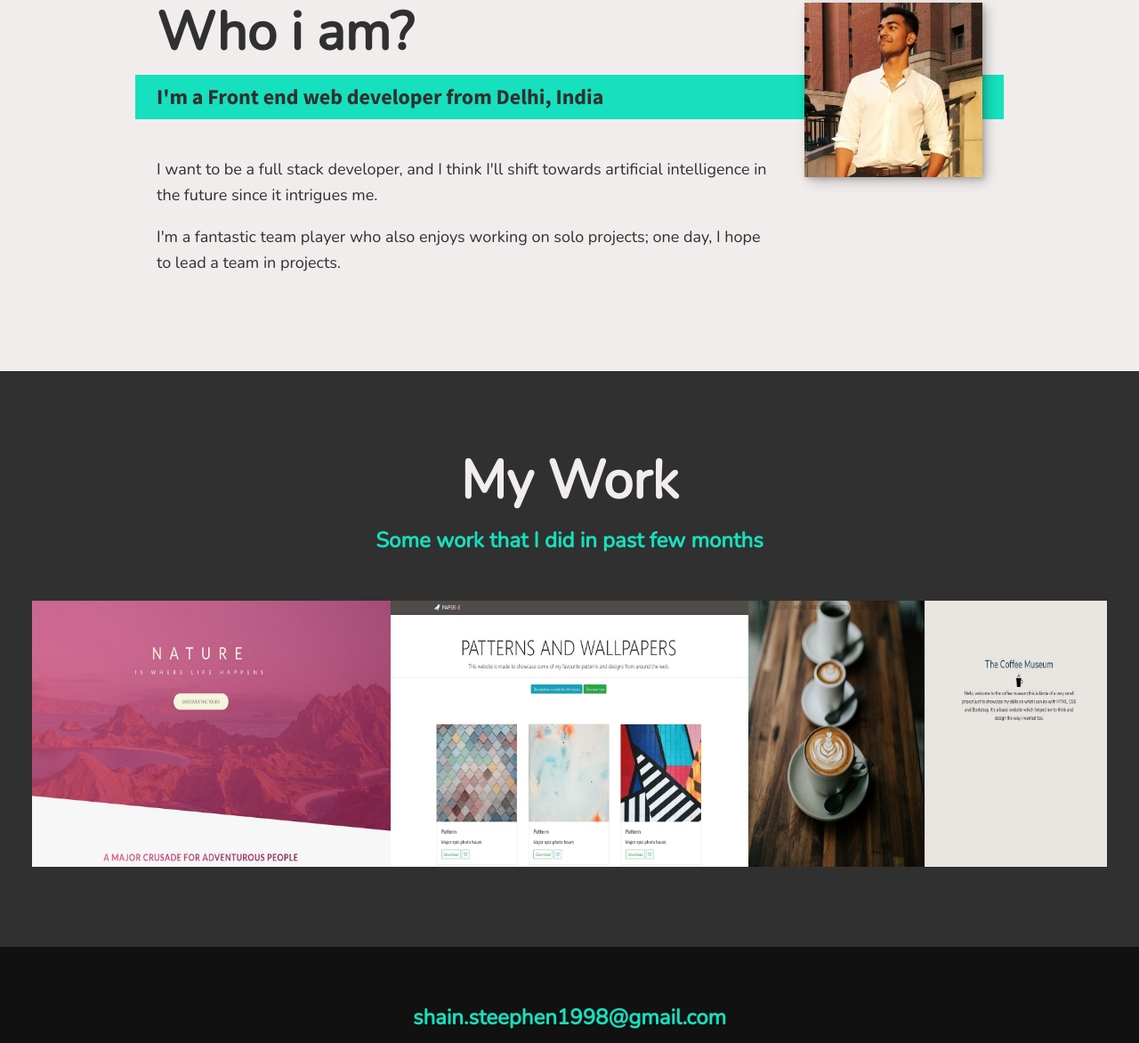
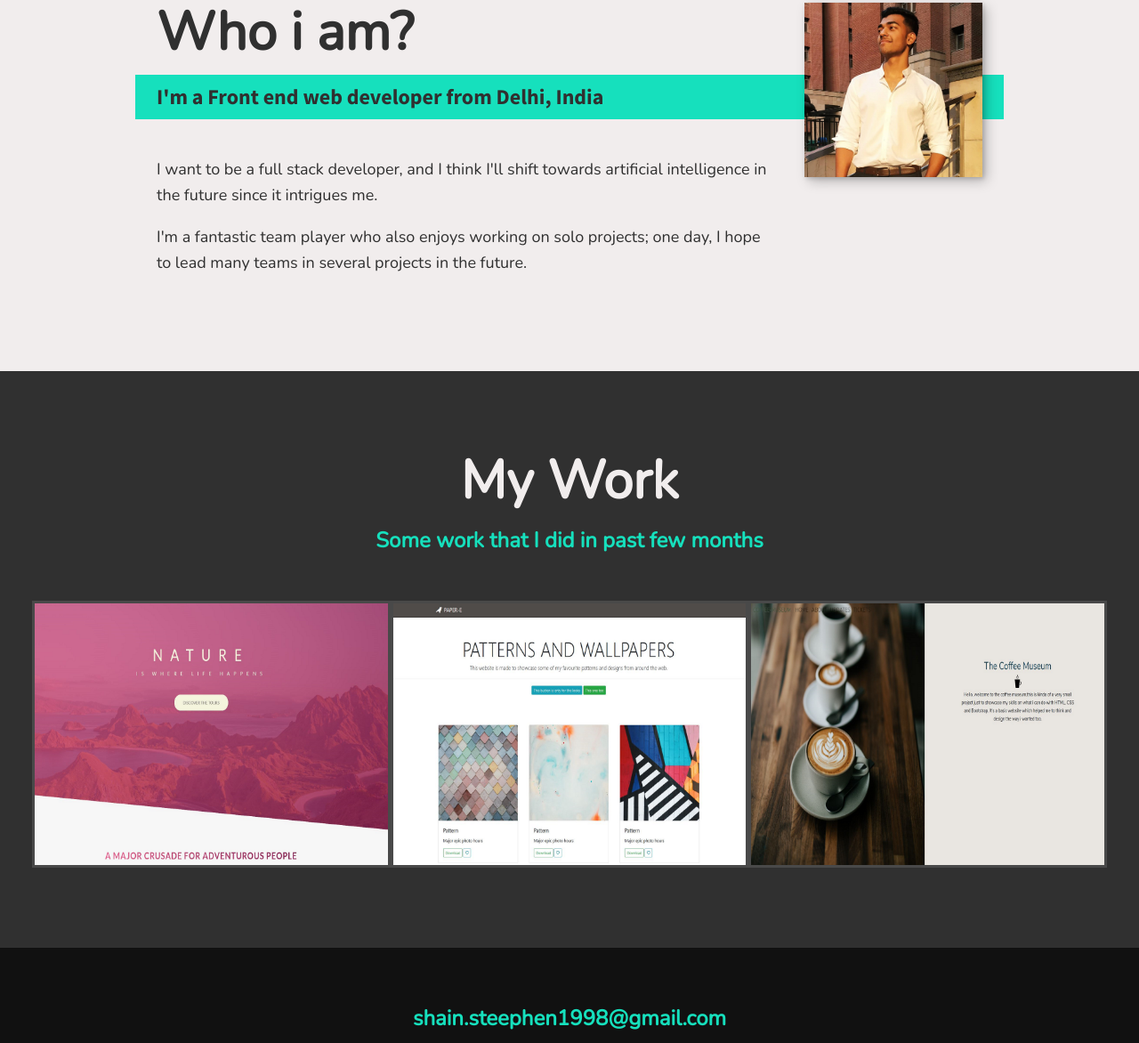
Before and after one commit to Shain-Dev/portfolio, a plain HTML site: page index.html in a window 1280 px wide. Shown: the part 1264-2436 px from the top of the page at 89% size. Drawn offline with nearby package versions, Linux system fonts and the light colour scheme.

Commit message:
changed some borders and HTML texts

```diff
--- a/default.css
+++ b/default.css
@@ -431,6 +431,8 @@ header {
 .portfolio__item {
     background: var(--clr-accent);
     overflow: hidden;
+    border-style: solid;
+    border-color: rgb(73, 73, 73);
 
 }
 
--- a/index.html
+++ b/index.html
@@ -86,7 +86,7 @@
             <p> I want to be a full stack developer, and I think I'll shift towards artificial intelligence in the future since it intrigues me.
             </p>
 
-            <p> I'm a fantastic team player who also enjoys working on solo projects; one day, I hope to lead a team in projects.   </p>
+            <p> I'm a fantastic team player who also enjoys working on solo projects; one day, I hope to lead many teams in several projects in the future.   </p>
 
             </div>
             <img src="images/img2.jpg" alt="my second picture" class="about-me__img">
```
